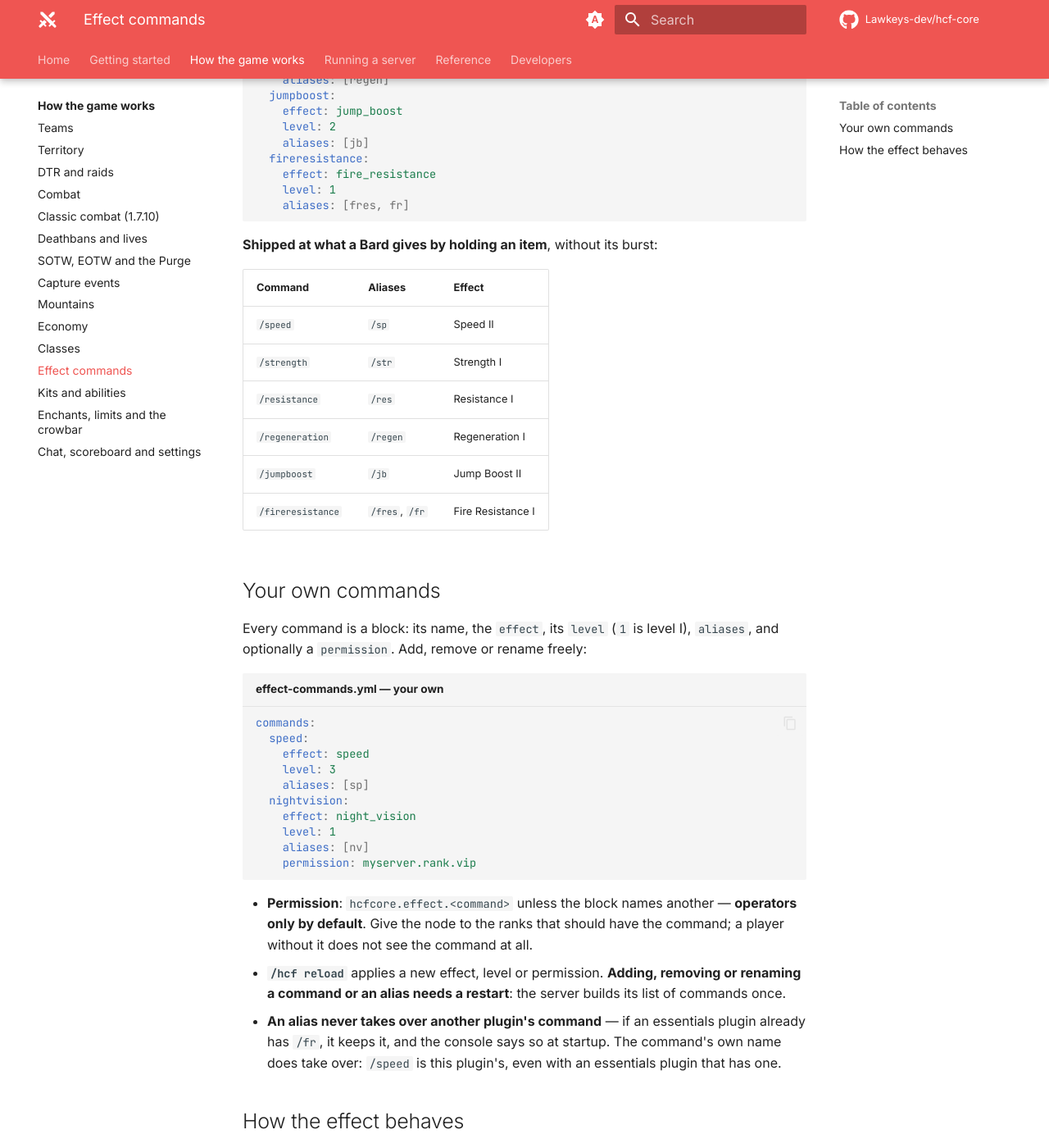
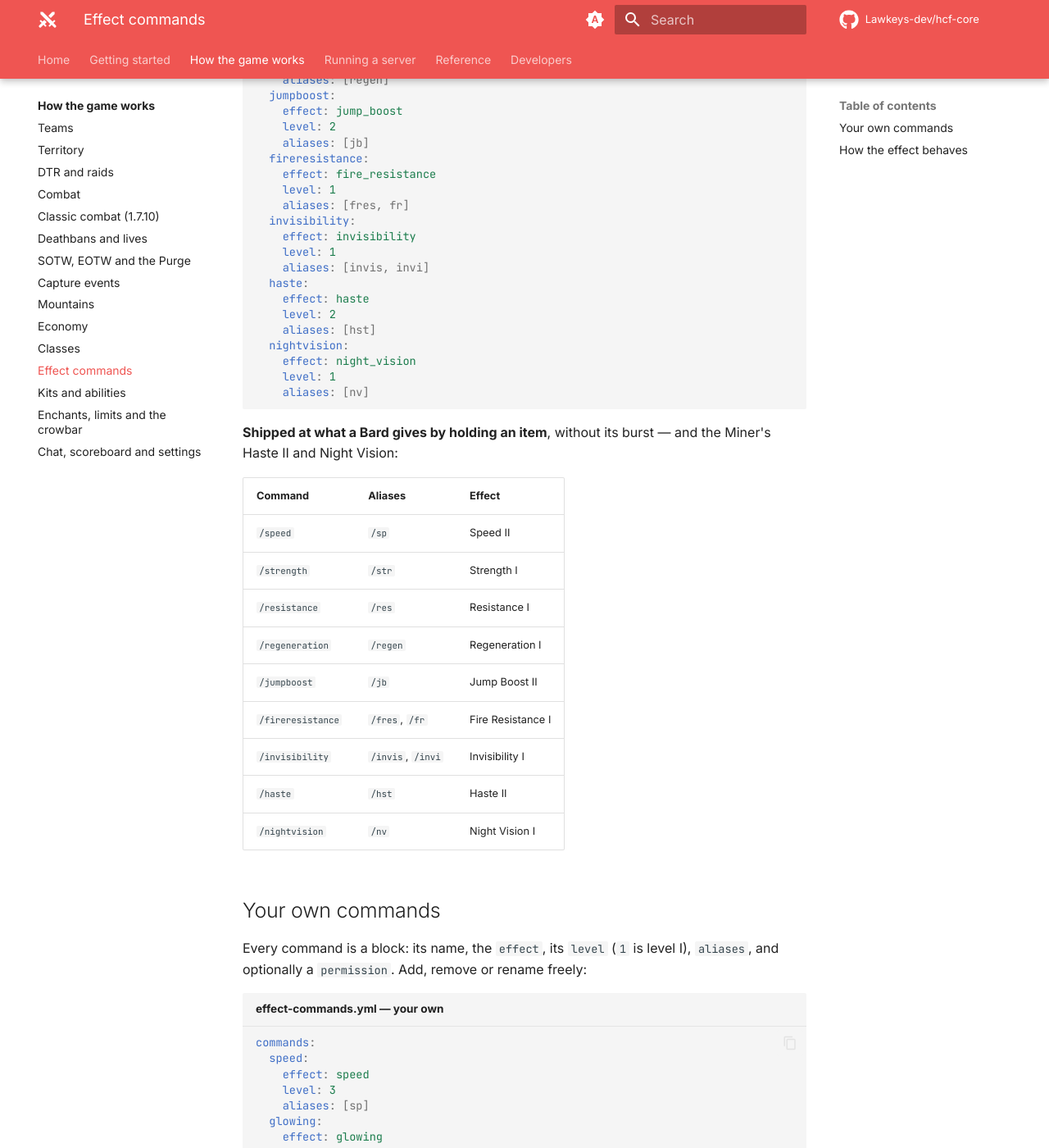
Before and after one commit to Lawkeys-dev/hcf-core, an MkDocs documentation site: the page built from docs/gameplay/effect-commands.md, in a window 1280 px wide and 1400 px high, scrolled down 756 px. Shown: the whole window at 82% size. Built offline with MkDocs 1.6.1 and Material for MkDocs 9.7.7, drawn with Linux system fonts in a browser that asks for light colours; comment, search, counter and statistics services are not loaded; some of the changed text lies outside the part shown.

Commit message:
Bard: gunpowder invisibility, no spider eye; three effect commands
The shipped Bard gains a held Gunpowder: Invisibility I to the team, 10
seconds after it leaves the hand, with no burst. Its Spider Eye burst
(Wither II on enemies) is removed; a click effect with targets: enemies
still does it for a server that wants one.

effect-commands.yml gains /invisibility (/invis, /invi), /haste (/hst,
Haste II) and /nightvision (/nv).

Docs: Classes and Effect commands pages, classes.yml and
effect-commands.yml references, commands, FEATURES.

````diff
--- a/docs/gameplay/effect-commands.md
+++ b/docs/gameplay/effect-commands.md
@@ -8,7 +8,7 @@
 --8<-- "src/main/resources/effect-commands.yml:commands"
 ```
 
-**Shipped at what a Bard gives by holding an item**, without its burst:
+**Shipped at what a Bard gives by holding an item**, without its burst — and the Miner's Haste II and Night Vision:
 
 | Command | Aliases | Effect |
 |---|---|---|
@@ -18,6 +18,9 @@
 | `/regeneration` | `/regen` | Regeneration I |
 | `/jumpboost` | `/jb` | Jump Boost II |
 | `/fireresistance` | `/fres`, `/fr` | Fire Resistance I |
+| `/invisibility` | `/invis`, `/invi` | Invisibility I |
+| `/haste` | `/hst` | Haste II |
+| `/nightvision` | `/nv` | Night Vision I |
 
 ## Your own commands
 
@@ -29,10 +32,10 @@ commands:
     effect: speed
     level: 3
     aliases: [sp]
-  nightvision:
-    effect: night_vision
+  glowing:
+    effect: glowing
     level: 1
-    aliases: [nv]
+    aliases: [glow]
     permission: myserver.rank.vip
 ```
 
--- a/docs/reference/commands.md
+++ b/docs/reference/commands.md
@@ -108,7 +108,7 @@ The **role** column is the default minimum role in the player's team, set under
 | `/cenchant list` | `/ce`, `/customenchant` | The custom enchants | everyone |
 | `/cenchant apply <enchant> [level]` · `remove <enchant>` · `give <player> <enchant> [level] [amount]` | | On the held item; as books (works from the console) | `hcfcore.enchant.admin` |
 | `/crowbar give <player> [amount]` | | Give crowbars | `hcfcore.crowbar.admin` |
-| `/speed` · `/strength` · `/resistance` · `/regeneration` · `/jumpboost` · `/fireresistance` | `/sp` · `/str` · `/res` · `/regen` · `/jb` · `/fres`, `/fr` | Give yourself the effect until you die; again to take it off. The commands of [`effect-commands.yml`](configuration/effect-commands.md) — yours may differ | `hcfcore.effect.<command>` |
+| `/speed` · `/strength` · `/resistance` · `/regeneration` · `/jumpboost` · `/fireresistance` · `/invisibility` · `/haste` · `/nightvision` | `/sp` · `/str` · `/res` · `/regen` · `/jb` · `/fres`, `/fr` · `/invis`, `/invi` · `/hst` · `/nv` | Give yourself the effect until you die; again to take it off. The commands of [`effect-commands.yml`](configuration/effect-commands.md) — yours may differ | `hcfcore.effect.<command>` |
 | `/redeem <code>` | | Redeem a code | everyone |
 | `/redeemadmin create <code> <max-uses\|unlimited> <command>` · `addcommand <code> <command>` · `removecommand <code> <number>` · `setuses <code> <max-uses\|unlimited>` · `info <code>` · `list` · `reset <code> [player]` · `delete <code>` | `/redeemcodes` | Manage codes | `hcfcore.redeem.admin` |
 | `/resetredeem <code> [player]` | | Let one player, or everybody, use a code again | `hcfcore.redeem.admin` |
--- a/src/main/resources/effect-commands.yml
+++ b/src/main/resources/effect-commands.yml
@@ -22,7 +22,7 @@ enabled: true
 
 # --8<-- [start:commands]
 # Shipped at what a Bard gives by holding an item (classes.yml, held-effects),
-# without its burst.
+# without its burst - and Haste II and Night Vision, the Miner's.
 #
 #   <command>:
 #     effect: the effect (speed, strength, jump_boost, fire_resistance...)
@@ -54,4 +54,16 @@ commands:
     effect: fire_resistance
     level: 1
     aliases: [fres, fr]
+  invisibility:
+    effect: invisibility
+    level: 1
+    aliases: [invis, invi]
+  haste:
+    effect: haste
+    level: 2
+    aliases: [hst]
+  nightvision:
+    effect: night_vision
+    level: 1
+    aliases: [nv]
 # --8<-- [end:commands]
````
Also changed, not shown: FEATURES.md (+2 -2 lines), docs/gameplay/classes.md (+4 -2 lines), docs/reference/configuration/classes.md (+1 -1 lines), docs/reference/configuration/effect-commands.md (+1 -1 lines), src/main/resources/classes.yml (+6 -7 lines), 1 other file.
